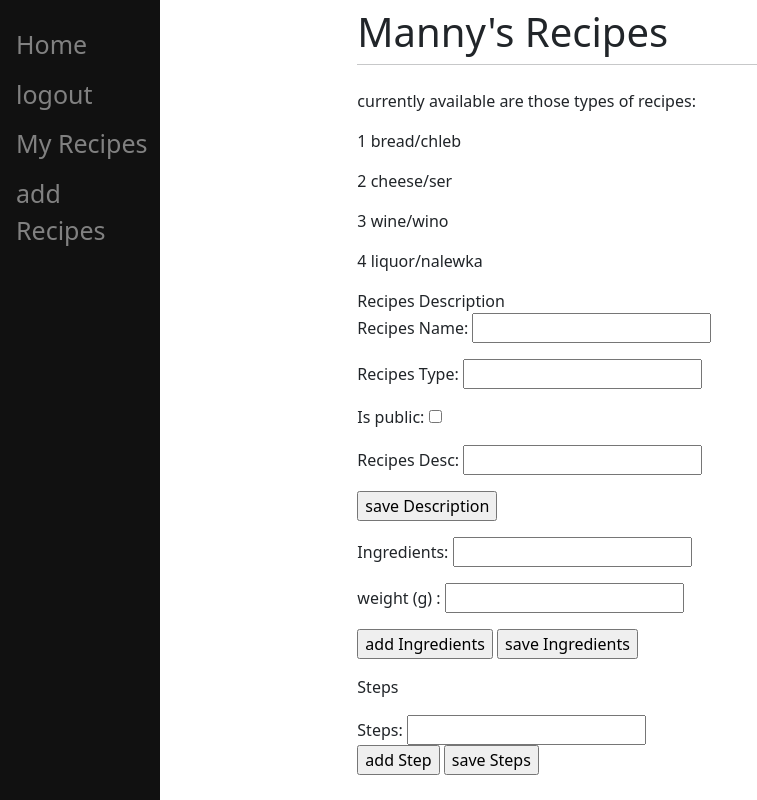
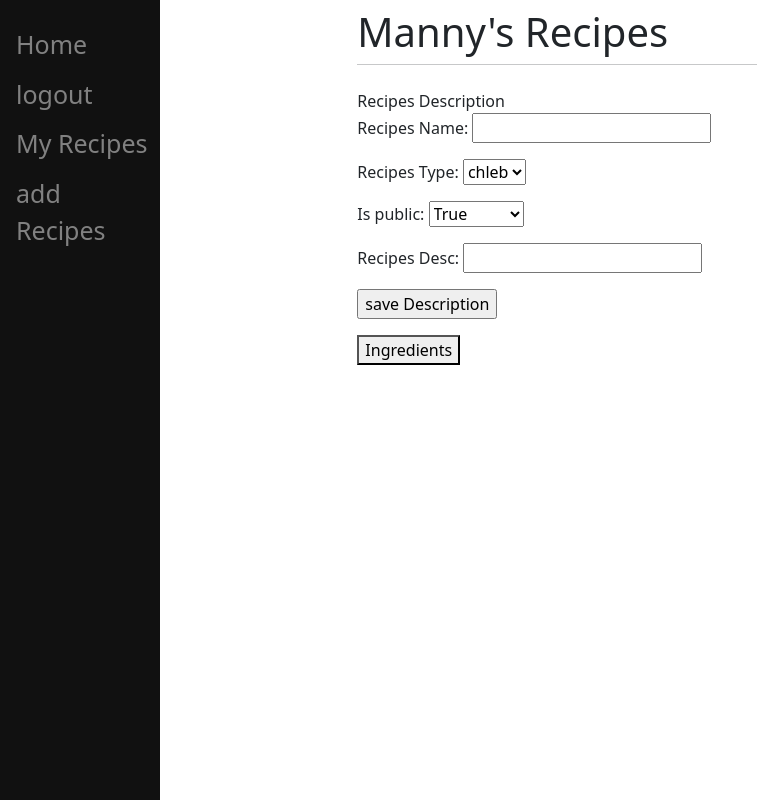
Before and after one commit to lispio/mrClient, a Django app: page /addRecipes in a window 1280 px wide. Shown: the whole page, without its empty margins (0-757 px from the left). Run offline with Django 4.2, Linux system fonts and the light colour scheme.

Commit message:
[WiP] change addRecipes to 3 site, change forms

```diff
--- a/mrSite/mrapp/forms.py
+++ b/mrSite/mrapp/forms.py
@@ -16,17 +16,20 @@ class addRecipesForm(forms.Form):
 
 
 class addRecipesMing(forms.Form):
-    ingredients = forms.CharField(max_length=250)
+    ING_CHOICES = [
+        ('orange', 'Oranges'),
+        ('cantaloupe', 'Cantaloupes'),
+        ('mango', 'Mangoes'),
+        ('honeydew', 'Honeydews'),
+    ]
+    ingredients = forms.CharField(label='What is your favorite fruit?', widget=forms.Select(choices=ING_CHOICES))
     weight = forms.CharField(label="weight (g) ", max_length=5)
 
 
 class RecipesDesc(forms.Form):
+    REC_TYPE_CHOICES = [(1, 'chleb'), (2, 'ser'), (3, 'wino')]
+    IS_PUBLIC = [(1, True), (2, False), (3, 'Protected')]
     recipesName = forms.CharField(label="Recipes Name", max_length=50)
-    recipesType = forms.CharField(label="Recipes Type")
-    is_public = forms.BooleanField(required=False)
+    recipesType = forms.CharField(label="Recipes Type", widget=forms.Select(choices=REC_TYPE_CHOICES))
+    is_public = forms.BooleanField(required=False, widget=forms.Select(choices=IS_PUBLIC))
     recipesDesc = forms.CharField(label="Recipes Desc", max_length=200)
-    #"name": "Wheat Bread-Everyday",
-    #"user_id": 1,
-    #"recipes_type": 1,
-    #"is_public": true,
-    #"des": "simple bright bread on yeast",
--- a/mrSite/mrapp/templates/addRecipes.html
+++ b/mrSite/mrapp/templates/addRecipes.html
@@ -2,13 +2,6 @@
 {% block content%}
 
     <form method="post" action="#">
-        currently available are those types of recipes:
-        <p>
-        <p>1 bread/chleb</p>
-        <p>2 cheese/ser</p>
-        <p>3 wine/wino</p>
-        <p>4 liquor/nalewka</p>
-        </p>
         {% csrf_token %}
         Recipes Description
 
@@ -18,37 +11,8 @@
 
     </form>
 
-
-    <form method="post" action="#">
-        {% csrf_token %}
-
-        {% for ming in MingList %}
-            <li>
-                {{ming.0}}  {{ming.1}} gram
-            </li>
-        {% endfor %}
-
-        {{mingForm.as_p}}
-
-        <p><input type="Submit" name="addIng" value="add Ingredients"/>
-            <input type="Submit" name="saveIng" value="save Ingredients"/></p>
-
-    </form>
-
-    <form method="post" action="#">
-            {% csrf_token %}
-            <p>Steps</p>
-            {% for step in stepsList %}
-                <li>
-                    {{step}}
-                </li>
-            {% endfor %}
-
-            {{form}}
-
-        <p><input type="Submit" name="addStep" value="add Step"/>
-            <input type="Submit" name="save" value="save Steps"/></p>
-
-    </form>
+    <a href="/addIngredients">
+        <button>Ingredients</button>
+    </a>
 
 {% endblock %}
--- a/mrSite/mrapp/urls.py
+++ b/mrSite/mrapp/urls.py
@@ -10,4 +10,7 @@ urlpatterns = [
     path('userLogged', views.userLogged, name="userLogged"),
     path('addRecipes', views.addRecipes, name="addRecipes"),
     path('myRecipes', views.myRecipes, name="myRecipes"),
+    path('addIngredients', views.addIngredients, name="addIngredients"),
+    path('addSteps', views.addSteps, name="addSteps"),
+    path('recipesPreview', views.recipesPreview, name="recipesPreview"),
 ]
--- a/mrSite/mrapp/views.py
+++ b/mrSite/mrapp/views.py
@@ -1,5 +1,5 @@
 import json
-
+from django import forms
 from django.shortcuts import render, redirect
 
 # Create your views here.
@@ -8,6 +8,21 @@ from .forms import UserForm, addRecipesForm, addRecipesMing, RecipesDesc
 from .templates.mrQueryTemplate.getTemplate import mrGetQuery, mrPostQuery
 
 from .common import get_recipes, get_recipes_my, addUserToMr
+
+
+stepsList = []
+mingList = []
+desc = []
+recipesInfo = []
+tmpMing = []
+
+geI = None
+geM = None
+geS = None
+
+jsonMing = None
+jsonSteps = None
+jsonInfo = None
 
 
 def getPublicRecipes():
@@ -60,13 +75,6 @@ def signup(request):
     return render(request, 'signup.html', {'form': form})
 
 
-stepsList = []
-mingList = []
-desc = []
-recipesInfo = []
-tmpMing = []
-
-
 def newMing(MList):
     for mgs in MList:
         tmpMing.append({"ming_id": mgs[0], "weight": mgs[1]})
@@ -115,11 +123,6 @@ def prepareStepsJson(stepList):
     return tmpSteps
 
 
-geI = None
-geM = None
-geS = None
-
-
 def prepareAddRecipesJson(jI, jM, jS):
     if jI:
         global geI
@@ -138,14 +141,50 @@ def prepareAddRecipesJson(jI, jM, jS):
         return recpiesJson
 
 
-def addRecipes(request):
-    jsonInfo = None
-    jsonSteps = None
-    jsonMing = None
+def addIngredients(request):
+    global jsonMing
+    if request.method == "POST":
+        mingForm = addRecipesMing(request.POST)
+        if mingForm.is_valid():
+            if request.POST.get("addIng"):
+                mingList.append([mingForm.cleaned_data['ingredients'], mingForm.cleaned_data["weight"]])
+            if request.POST.get("saveIng"):
+                jsonMing = newMing(mingList)
+    else:
+        mingForm = addRecipesMing()
 
+    return render(request, "addIngredients.html", {"mingForm": mingForm, "MingList": mingList})
+
+
+def addSteps(request):
+    global jsonSteps
     if request.method == "POST":
         form = addRecipesForm(request.POST)
-        mingForm = addRecipesMing(request.POST)
+
+        if form.is_valid():
+            if request.POST.get("addStep"):
+                stepsList.append(form.cleaned_data["steps"])
+            if request.POST.get("save"):
+                jsonSteps = prepareStepsJson(stepsList)
+                print(f"STEPS: {jsonSteps}")
+
+    else:
+        form = addRecipesForm()
+
+    return render(request, 'addSteps.html', {"form": form, "stepsList": stepsList})
+
+
+def recipesPreview(request):
+    rec = prepareAddRecipesJson(jsonInfo, jsonMing, jsonSteps)
+    if rec:
+        response = requests.post(mrPostQuery.addRecipes.value, data=json.dumps(rec))
+
+    return render(request, 'recipesPreview.html', {"jsonInfo": jsonInfo, "jsonMing": jsonMing, "jsonSteps": jsonSteps})
+
+
+def addRecipes(request):
+    global jsonInfo
+    if request.method == "POST":
         recipesDesc = RecipesDesc()
 
         if request.POST.get('saveDes'):
@@ -156,30 +195,7 @@ def addRecipes(request):
 
             jsonInfo = addDesc(recipesInfo, request.user.id)
 
-        if form.is_valid():
-            if request.POST.get("addStep"):
-                stepsList.append(form.cleaned_data["steps"])
-            if request.POST.get("save"):
-                jsonSteps = prepareStepsJson(stepsList)
-
-        if mingForm.is_valid():
-            if request.POST.get("addIng"):
-                if mingForm.cleaned_data['ingredients'] == 'woda':
-                    mingList.append([2, mingForm.cleaned_data["weight"]])
-                if mingForm.cleaned_data['ingredients'] == 'maka':
-                    mingList.append([1, mingForm.cleaned_data["weight"]])
-            if request.POST.get("saveIng"):
-                jsonMing = newMing(mingList)
-
     else:
-        form = addRecipesForm()
-        mingForm = addRecipesMing()
         recipesDesc = RecipesDesc()
 
-    rec = prepareAddRecipesJson(jsonInfo, jsonMing, jsonSteps)
-    if rec:
-        response = requests.post(mrPostQuery.addRecipes.value, data=json.dumps(rec))
-
-    return render(request, 'addRecipes.html',
-                  {"form": form, "stepsList": stepsList, "mingForm": mingForm, "MingList": mingList,
-                   "recipesDesc": recipesDesc})
+    return render(request, 'addRecipes.html', {"recipesDesc": recipesDesc})
```
Also changed, not shown: mrSite/mrapp/templates/addIngredients.html (added, +23 -0 lines), mrSite/mrapp/templates/addSteps.html (added, +23 -0 lines).
